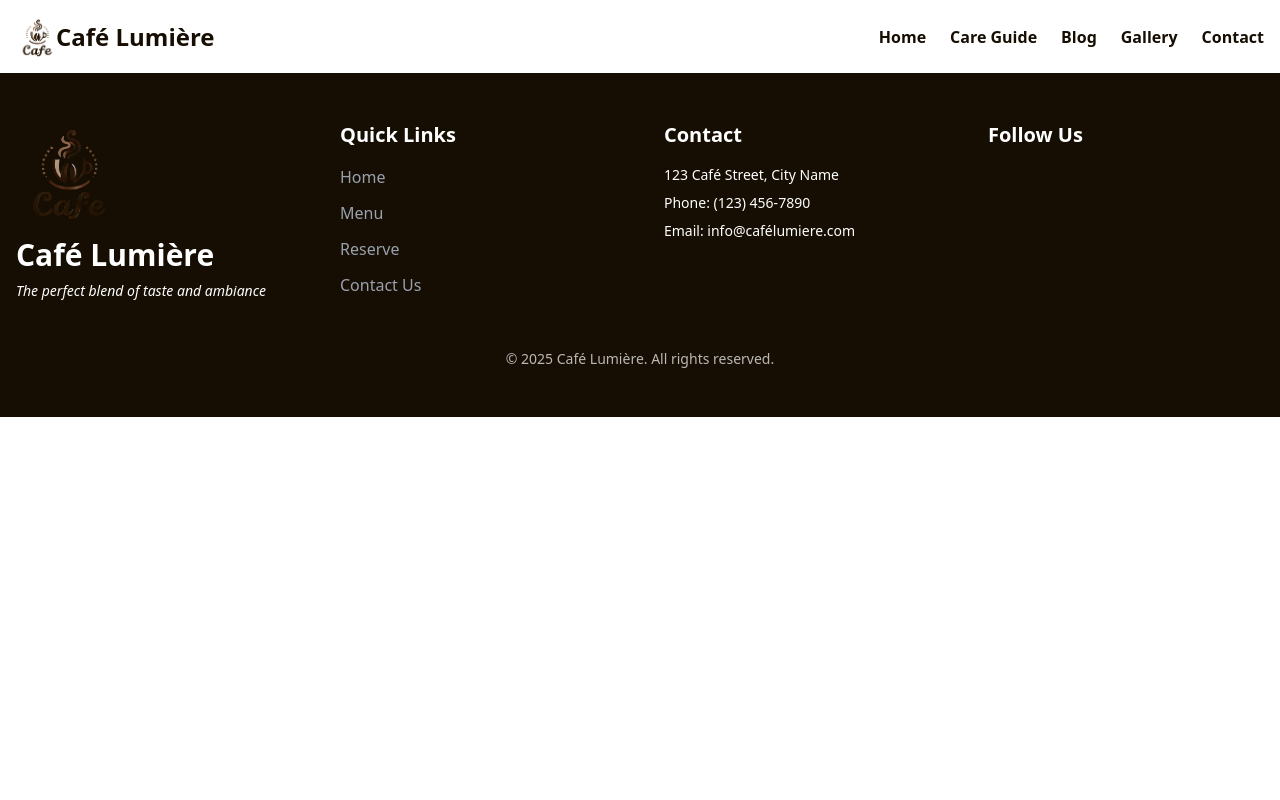
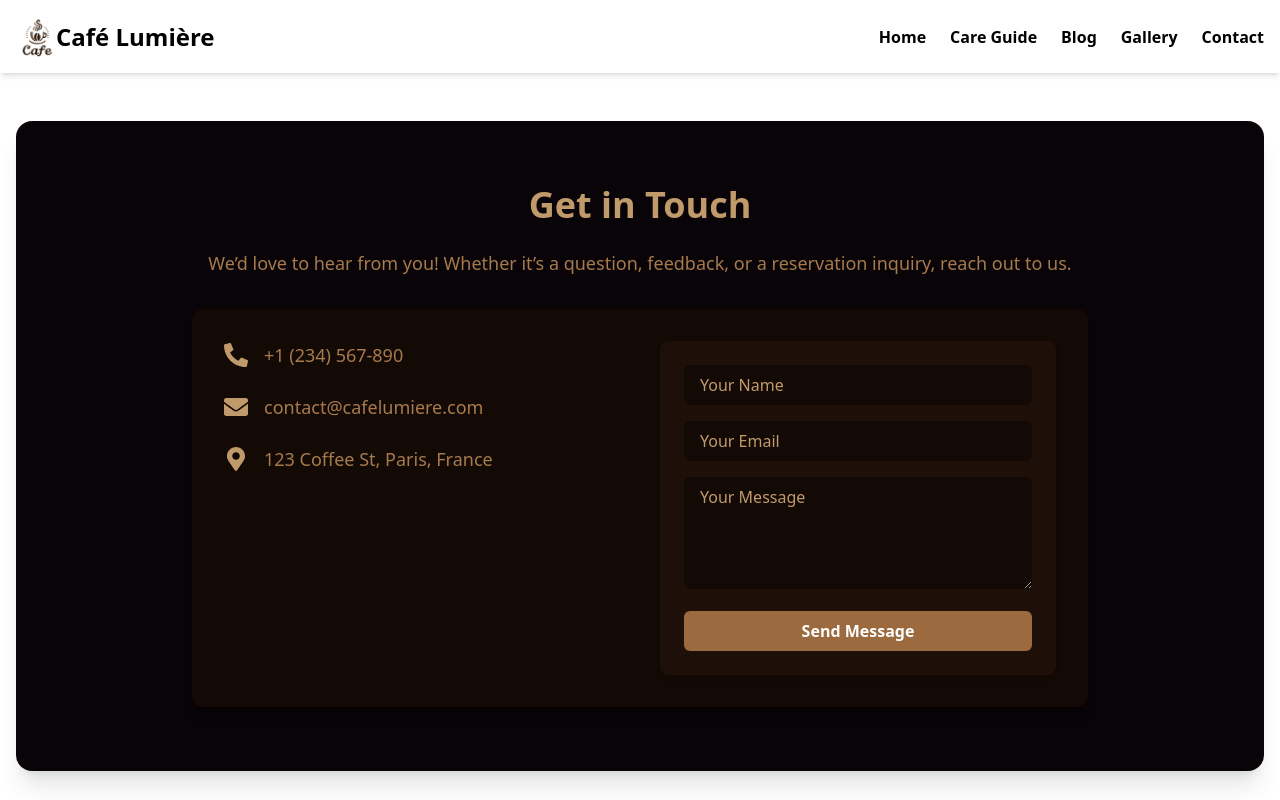
Before and after one commit to RaihanaFerdousi/Caf-Lumi-re, a React (Vite) app: page / in a window 1280 px wide. Shown: the top 800 px of the page. Built offline with nearby package versions, Linux system fonts and the light colour scheme.

Commit message:
Doing the Contact Us

```diff
--- a/package.json
+++ b/package.json
@@ -15,6 +15,7 @@
     "match-sorter": "^8.0.0",
     "react": "^19.0.0",
     "react-dom": "^19.0.0",
+    "react-icons": "^5.4.0",
     "react-router-dom": "^7.1.5",
     "sort-by": "^1.2.0",
     "tailwindcss": "^4.0.6"
--- /dev/null
+++ b/src/Pages/Home/ContactUs.jsx
@@ -0,0 +1,65 @@
+import React from 'react';
+import { FaPhoneAlt, FaEnvelope, FaMapMarkerAlt } from 'react-icons/fa';
+
+const ContactUs = () => {
+    return (
+        <section id="contact" className="bg-[#090407] text-white py-16 px-6 rounded-2xl mx-4 my-12 shadow-xl">
+            <div className="container mx-auto max-w-4xl text-center">
+                <h2 className="text-4xl font-bold mb-6 text-[#c19a6b]">Get in Touch</h2>
+                <p className="text-lg mb-8 text-[#a77a4d]">
+                    We’d love to hear from you! Whether it’s a question, feedback, or a reservation inquiry, reach out to us.
+                </p>
+
+                <div className="grid grid-cols-1 md:grid-cols-2 gap-10 bg-[#140a05] p-8 rounded-xl shadow-lg">
+                    {/* Contact Info */}
+                    <div className="flex flex-col space-y-6">
+                        <div className="flex items-center space-x-4">
+                            <FaPhoneAlt className="text-2xl text-[#c19a6b]" />
+                            <p className="text-lg text-[#a77a4d]">+1 (234) 567-890</p>
+                        </div>
+                        <div className="flex items-center space-x-4">
+                            <FaEnvelope className="text-2xl text-[#c19a6b]" />
+                            <p className="text-lg text-[#a77a4d]">contact@cafelumiere.com</p>
+                        </div>
+                        <div className="flex items-center space-x-4">
+                            <FaMapMarkerAlt className="text-2xl text-[#c19a6b]" />
+                            <p className="text-lg text-[#a77a4d]">123 Coffee St, Paris, France</p>
+                        </div>
+                    </div>
+
+                    {/* Contact Form */}
+                    <div className="bg-[#1e0f08] p-6 rounded-lg shadow-md">
+                        <form className="space-y-4">
+                            <input
+                                type="text"
+                                className="w-full px-4 py-2 rounded-md bg-[#140a05] text-white placeholder-[#c19a6b] focus:outline-none focus:ring-2 focus:ring-[#c19a6b]"
+                                placeholder="Your Name"
+                                required
+                            />
+                            <input
+                                type="email"
+                                className="w-full px-4 py-2 rounded-md bg-[#140a05] text-white placeholder-[#c19a6b] focus:outline-none focus:ring-2 focus:ring-[#c19a6b]"
+                                placeholder="Your Email"
+                                required
+                            />
+                            <textarea
+                                className="w-full px-4 py-2 rounded-md bg-[#140a05] text-white placeholder-[#c19a6b] focus:outline-none focus:ring-2 focus:ring-[#c19a6b]"
+                                placeholder="Your Message"
+                                rows="4"
+                                required
+                            ></textarea>
+                            <button
+                                type="submit"
+                                className="w-full bg-[#9c6a3f] text-white py-2 rounded-md font-semibold hover:bg-[#bb8755] transition-colors duration-300"
+                            >
+                                Send Message
+                            </button>
+                        </form>
+                    </div>
+                </div>
+            </div>
+        </section>
+    );
+};
+
+export default ContactUs;
--- /dev/null
+++ b/src/Pages/Home/Home.jsx
@@ -0,0 +1,12 @@
+import React from 'react';
+import ContactUs from './ContactUs';
+
+const Home = () => {
+    return (
+        <div>
+            <ContactUs></ContactUs>
+        </div>
+    );
+};
+
+export default Home;
--- a/src/Pages/Shared/Footer/Footer.jsx
+++ b/src/Pages/Shared/Footer/Footer.jsx
@@ -3,7 +3,7 @@ import logo from '../../../assets/Logo.png';
 // abc
 const Footer = () => {
     return (
-        <footer className="bg-[#170e03] text-white py-12">
+        <footer className="bg-black text-white py-12">
             <div className="container mx-auto px-4">
                 <div className="grid grid-cols-1 sm:grid-cols-4 gap-12">
                     {/* Column 1 - Logo and description */}
--- a/src/Pages/Shared/Navbar/Navbar.jsx
+++ b/src/Pages/Shared/Navbar/Navbar.jsx
@@ -8,7 +8,7 @@ const Navbar = () => {
     <nav className="bg-white shadow-md p-4">
       <div className="container mx-auto flex justify-between items-center">
         {/* Logo */}
-        <a href="#" className="flex items-center text-2xl font-bold text-[#170e03]">
+        <a href="#" className="flex items-center text-2xl font-bold text-black">
         <img className="w-10" src={logo} alt="" />
         Café Lumière
         </a>
@@ -16,27 +16,27 @@ const Navbar = () => {
         {/* Desktop Navbar Links */}
         <ul className="hidden md:flex space-x-6">
           <li>
-            <a href="#" className="text-[#170e03] hover:text-[#8f6146] font-semibold">
+            <a href="#" className="text-black hover:text-[#8f6146] font-semibold">
               Home
             </a>
           </li>
           <li>
-            <a href="#" className="text-[#170e03] hover:text-[#8f6146] font-semibold">
+            <a href="#" className="text-black hover:text-[#8f6146] font-semibold">
               Care Guide
             </a>
           </li>
           <li>
-            <a href="#" className="text-[#170e03] hover:text-[#8f6146] font-semibold">
+            <a href="#" className="text-black hover:text-[#8f6146] font-semibold">
               Blog
             </a>
           </li>
           <li>
-            <a href="#" className="text-[#170e03] hover:text-[#8f6146] font-semibold">
+            <a href="#" className="text-black hover:text-[#8f6146] font-semibold">
               Gallery
             </a>
           </li>
           <li>
-            <a href="#" className="text-[#170e03] hover:text-[#8f6146] font-semibold">
+            <a href="#" className="text-black hover:text-[#8f6146] font-semibold">
               Contact
             </a>
           </li>
@@ -45,7 +45,7 @@ const Navbar = () => {
         {/* Mobile Menu Button */}
         <button
           onClick={() => setIsOpen(!isOpen)}
-          className="md:hidden text-[#170e03] focus:outline-none"
+          className="md:hidden text-black focus:outline-none"
         >
           ☰
         </button>
@@ -54,19 +54,19 @@ const Navbar = () => {
       {/* Mobile Menu */}
       {isOpen && (
         <div className="md:hidden bg-white border-t p-4">
-          <a href="#" className="block py-2 text-[#170e03] hover:text-[#8f6146] font-semibold">
+          <a href="#" className="block py-2 text-black hover:text-[#8f6146] font-semibold">
             Home
           </a>
-          <a href="#" className="block py-2 text-[#170e03] hover:text-[#8f6146] font-semibold">
+          <a href="#" className="block py-2 text-black hover:text-[#8f6146] font-semibold">
             Care Guide
           </a>
-          <a href="#" className="block py-2 text-[#170e03] hover:text-[#8f6146] font-semibold">
+          <a href="#" className="block py-2 text-black hover:text-[#8f6146] font-semibold">
             Blog
           </a>
-          <a href="#" className="block py-2 text-[#170e03] hover:text-[#8f6146] font-semibold">
+          <a href="#" className="block py-2 text-black hover:text-[#8f6146] font-semibold">
             Gallery
           </a>
-          <a href="#" className="block py-2 text-[#170e03] hover:text-[#8f6146] font-semibold">
+          <a href="#" className="block py-2 text-black hover:text-[#8f6146] font-semibold">
             Contact
           </a>
         </div>
```
Also changed, not shown: src/main.jsx (+8 -1 lines), 1 other file (tests, documents, lock files or other folders).
